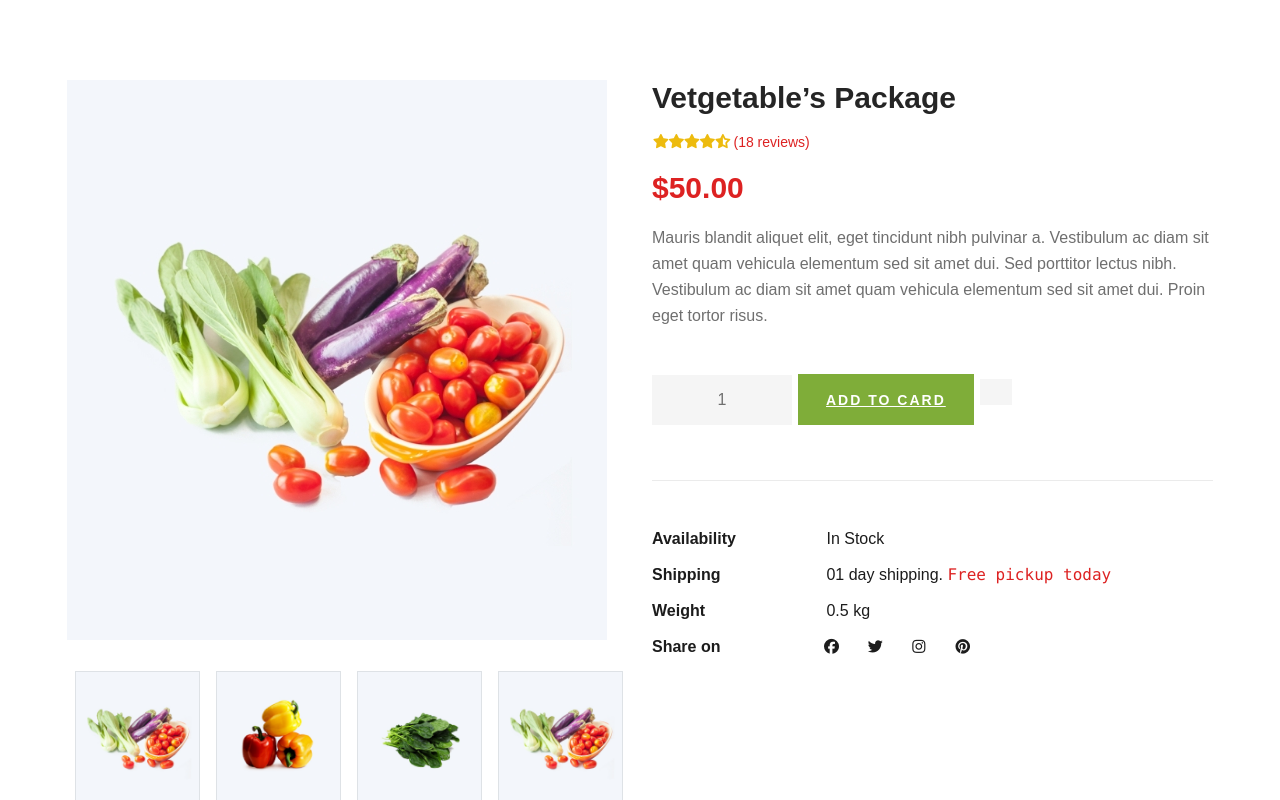
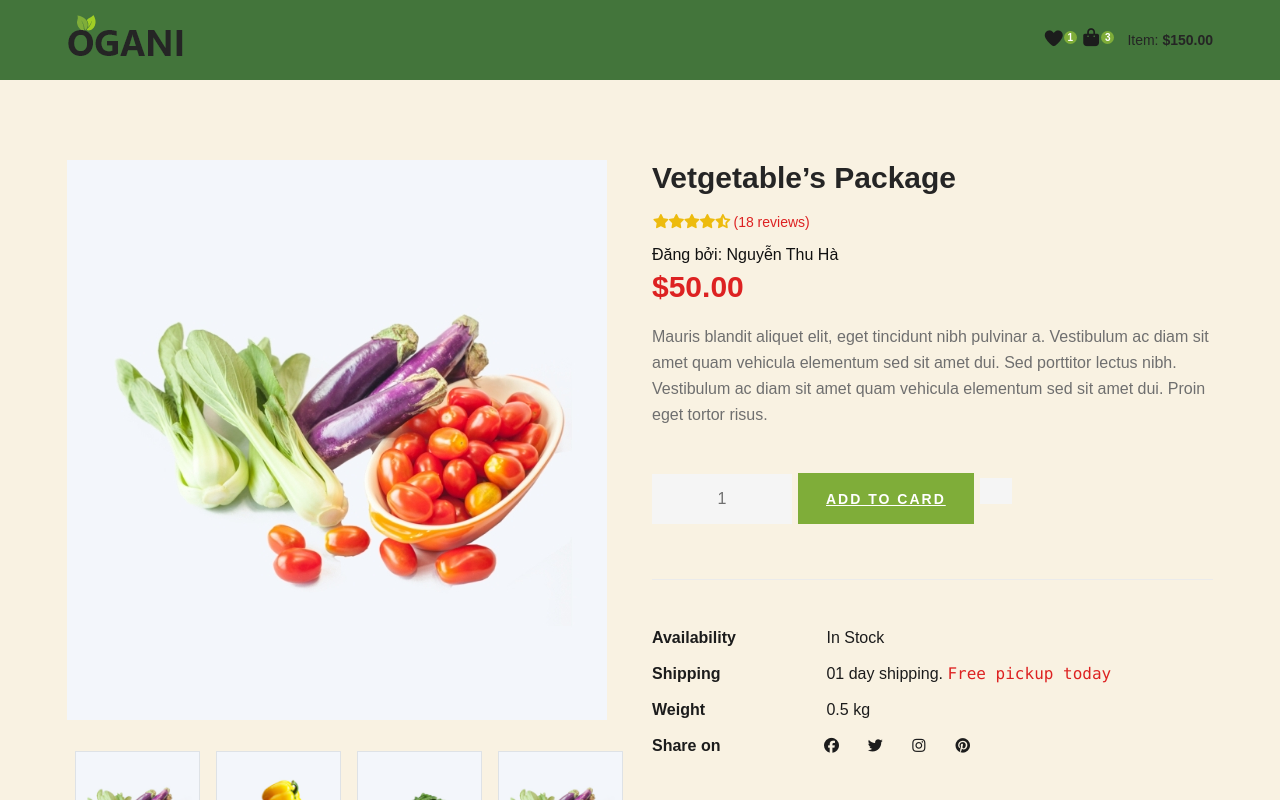
Before and after one commit to RainAllDay-vn/ShareUs, a React (Vite) app: page /product/feature1 in a window 1280 px wide. Shown: the top 800 px of the page. Built offline with nearby package versions, Linux system fonts and the light colour scheme; some icons are missing.

Commit message:
Commit 7

```diff
--- /dev/null
+++ b/src/components/Header.tsx
@@ -0,0 +1,25 @@
+export default function Header() {
+  return (
+    <header className="header">
+      <div className="container">
+        <div className="row justify-content-between align-items-center">
+          <div className="col-lg-3">
+            <div className="header__logo">
+              <a href="/home"><img src="/img/logo.png" alt=""/></a>
+            </div>
+          </div>
+
+          <div className="col-lg-3">
+            <div className="header__cart">
+              <ul>
+                <li><a href="#"><i className="fa fa-heart"></i> <span>1</span></a></li>
+                <li><a href="#"><i className="fa fa-shopping-bag"></i> <span>3</span></a></li>
+              </ul>
+              <div className="header__cart__price">Item: <span>$150.00</span></div>
+            </div>
+          </div>
+        </div>
+      </div>
+    </header>
+  )
+}
--- a/src/components/ProductPage.tsx
+++ b/src/components/ProductPage.tsx
@@ -26,6 +26,7 @@ export default function ProductPage() {
                   <i className="fa fa-star-half-alt"></i>
                   <span>(18 reviews)</span>
                 </div>
+                <h6>Đăng bởi: Nguyễn Thu Hà</h6>
                 <div className="product__details__price">$50.00</div>
                 <p>
                   Mauris blandit aliquet elit, eget tincidunt nibh pulvinar a. Vestibulum ac diam sit amet quam
--- a/src/index.css
+++ b/src/index.css
@@ -249,6 +249,9 @@ ol {
 /*---------------------
   Header
 -----------------------*/
+.header {
+  background: #43753b;
+}
 
 .header__top {
   background: #f5f5f5;
@@ -539,7 +542,7 @@ ol {
 
 .header__cart .header__cart__price {
   font-size: 14px;
-  color: #6f6f6f;
+  color: #252525;
   display: inline-block;
 }
 
@@ -1660,6 +1663,7 @@ ol {
 -----------------------*/
 
 .product-details {
+  background: #f9f2e2;
   padding-top: 80px;
 }
 
--- a/src/main.tsx
+++ b/src/main.tsx
@@ -8,12 +8,14 @@ import "slick-carousel/slick/slick.css";
 import "slick-carousel/slick/slick-theme.css";
 import '@fortawesome/fontawesome-free/css/all.min.css';
 import './index.css';
+import Header from "./components/Header.tsx";
 import App from './App.tsx';
 import ProductPage from "./components/ProductPage.tsx";
 
 createRoot(document.getElementById('root')!).render(
   <StrictMode>
     <BrowserRouter basename={import.meta.env.BASE_URL}>
+      <Header />
       <Routes>
         <Route path="/" element={<Navigate to="/home" replace />} />
         <Route path="/home" element={<App />} />
```
